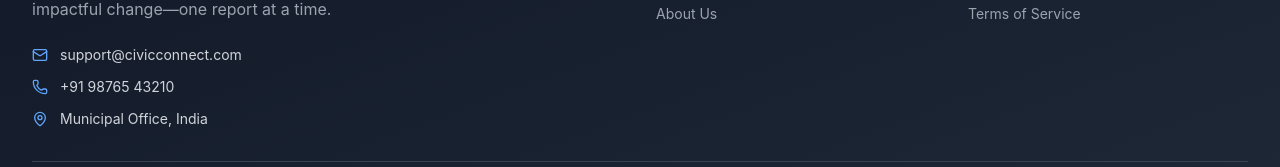
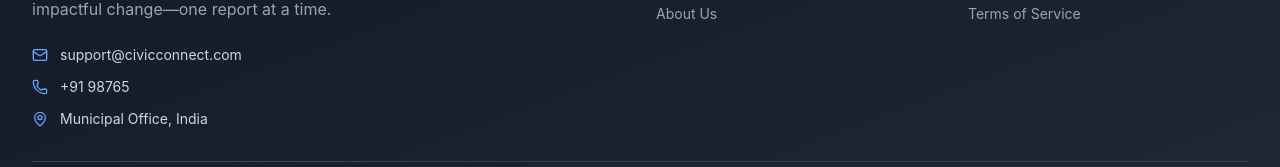
Before and after one commit to adityaborhade18/SIH_Project, a React (Create React App) app in the folder client/: page / in a window 1280 px wide. Shown: the part 1679-1846 px from the top of the page. Built offline with nearby package versions, Linux system fonts and the light colour scheme; no server answers.

Commit message:
updatd footer

```diff
--- a/client/src/components/layout/Footer.js
+++ b/client/src/components/layout/Footer.js
@@ -51,7 +51,7 @@ const Footer = () => {
                             </div>
                             <div className="flex items-center space-x-3 text-sm">
                                 <Phone className="w-4 h-4 text-blue-400" />
-                                <span>+91 98765 43210</span>
+                                <span>+91 98765</span>
                             </div>
                             <div className="flex items-center space-x-3 text-sm">
                                 <MapPin className="w-4 h-4 text-blue-400" />
```
